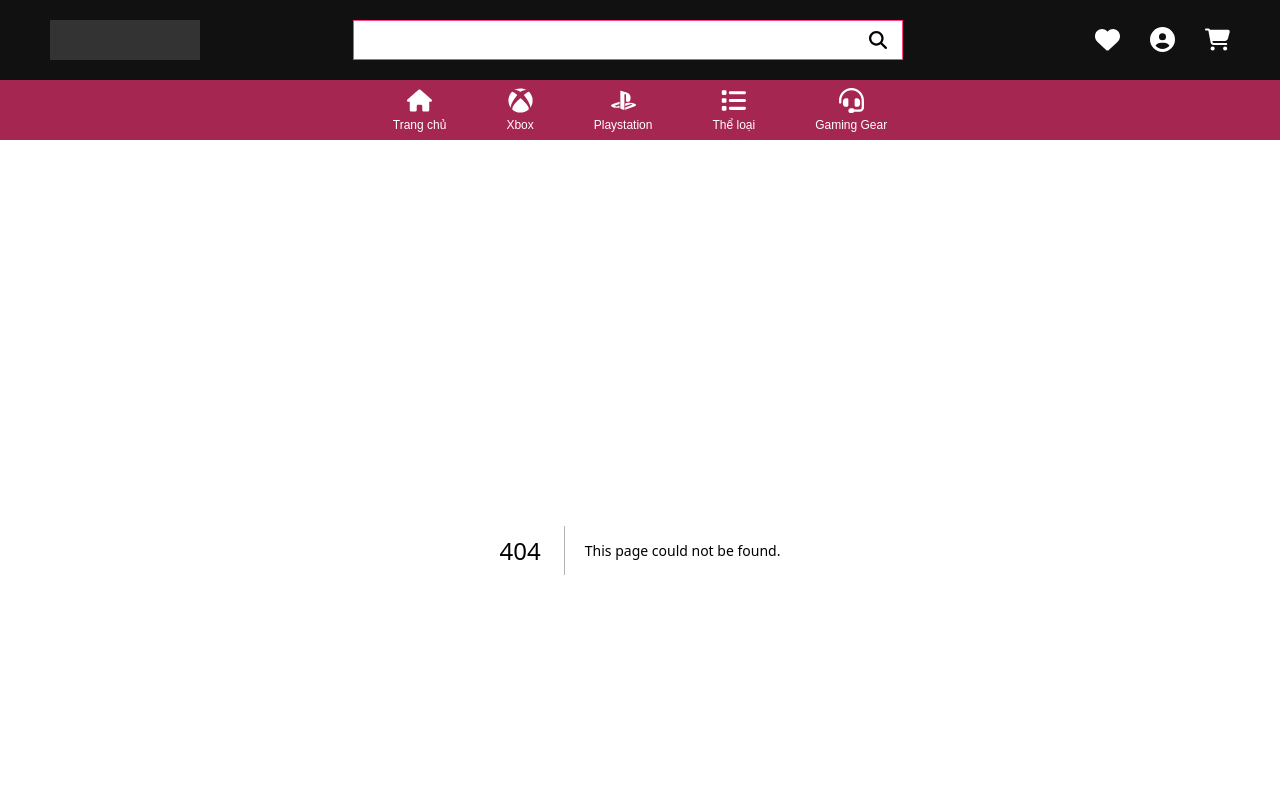
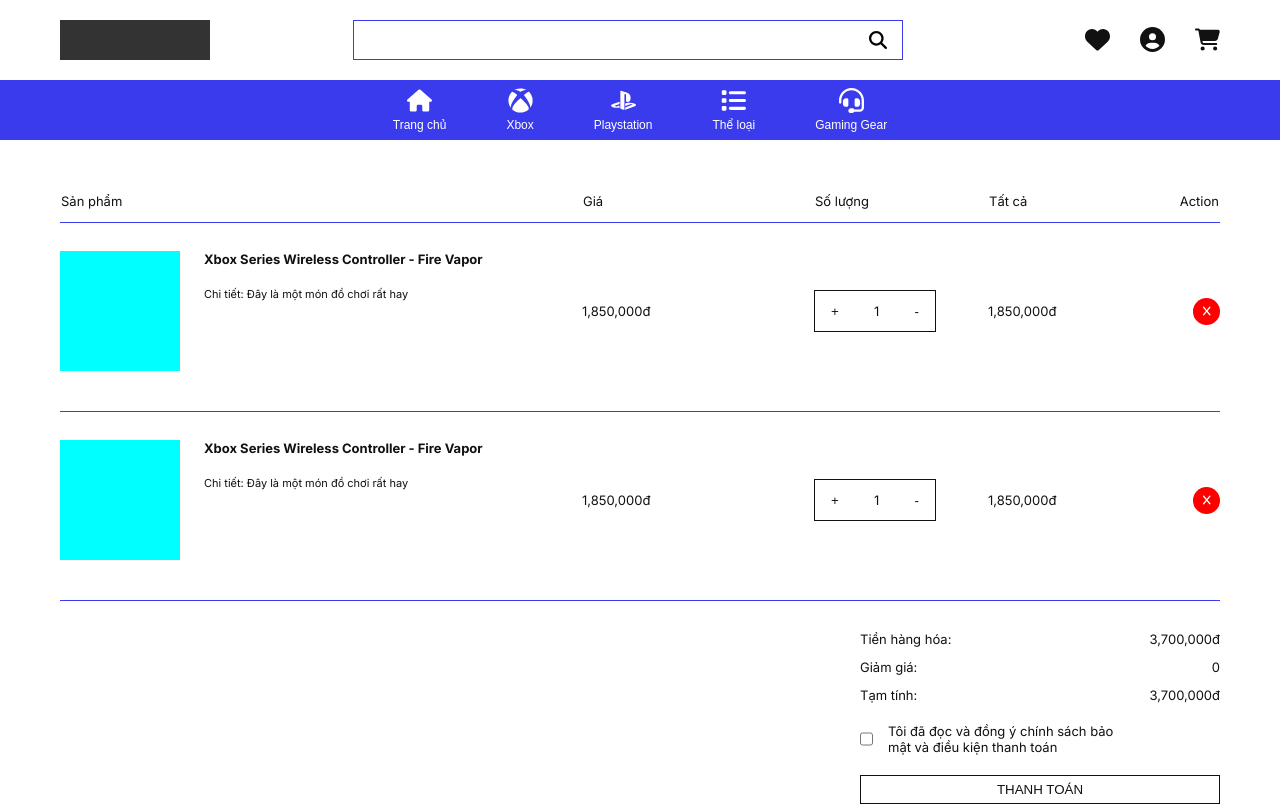
Before and after one commit to springschool623/project-pixel-plaza, a Next.js app: page /pages/cart in a window 1280 px wide. Before the commit this address had no page. Shown: the top 805 px of the page. Built offline with nearby package versions, Linux system fonts and the light colour scheme.

Commit message:
UpdatePageCart

```diff
--- a/src/app/components/Header.tsx
+++ b/src/app/components/Header.tsx
@@ -26,7 +26,7 @@
           </Link>
         </li>
         <li className={styles.headerItem}>
-          <Link href="/cart">
+          <Link href="/pages/cart">
               <FontAwesomeIcon icon={faShoppingCart} className={styles.headerIcon}/>
           </Link>
         </li>
--- a/src/app/globals.css
+++ b/src/app/globals.css
@@ -3,18 +3,19 @@
 
 /* styles/colors/colors.css */
 :root {
-  --primary-color: #111111;
+  --primary-color: #ffffff;
   --nav-bar-color: #5d009c;
   --accent-color: #e74c3c;
   --background-color: #ecf0f1;
   --text-color: #2c3e50;
   --header-bg-color: #000;
   --header-logo-bg-color: #333;
-  --primary-text-color: #fff;
+  --primary-text-color: #111111;
   --header-hover-color: #ff4081;
   --gradient-start: #590592;
   --gradient-center: #590592;
   --gradient-end: #135bec;
+  --secondary-color: #3b3bee;
 }
 
 body {
--- /dev/null
+++ b/src/app/pages/cart/page.tsx
@@ -0,0 +1,92 @@
+"use client";
+
+import { useState } from 'react';
+import styles from '../../../../styles/Cart.module.css';
+import { FontAwesomeIcon } from '@fortawesome/react-fontawesome';
+import { faTrash, faX } from '@fortawesome/free-solid-svg-icons';
+
+export default function Cart() {
+  // Initial quantities for each product row
+  const initialQuantities = [1, 1];
+  const [quantities, setQuantities] = useState(initialQuantities);
+
+  const handleIncrement = (index: any) => {
+    const newQuantities = [...quantities];
+    newQuantities[index] += 1;
+    setQuantities(newQuantities);
+  };
+
+  const handleDecrement = (index: any) => {
+    const newQuantities = [...quantities];
+    if (newQuantities[index] > 1) {
+      newQuantities[index] -= 1;
+      setQuantities(newQuantities);
+    }
+  };
+
+  const products = [
+    {
+      name: 'Xbox Series Wireless Controller - Fire Vapor',
+      details: 'Chi tiết: Đây là một món đồ chơi rất hay',
+      price: 1850000
+    },
+    {
+      name: 'Xbox Series Wireless Controller - Fire Vapor',
+      details: 'Chi tiết: Đây là một món đồ chơi rất hay',
+      price: 1850000
+    }
+  ];
+
+  return (
+    <div>
+      <table className={styles.tableContent}>
+        <thead className={styles.tableHeader}>
+          <tr className={styles.tableRows}>
+            <th className={styles.tableDatas}>Sản phẩm</th>
+            <th>Giá</th>
+            <th>Số lượng</th>
+            <th>Tất cả</th>
+            <th>Action</th>
+          </tr>
+        </thead>
+        <tbody className={styles.tableBody}>
+          {products.map((product, index) => (
+            <tr className={styles.tableRows} key={index}>
+              <td className={styles.tableProduct}>
+                <div className={styles.tableProductImage}></div>
+                <div className={styles.tableProductInfo}>
+                  <span>{product.name}</span>
+                  <span>{product.details}</span>
+                </div>
+              </td>
+              <td className={styles.tablePrice}>{product.price.toLocaleString()}đ</td>
+              <td className={styles.tableQuantity}>
+                <div className={styles.quantityCount}>
+                  <button onClick={() => handleIncrement(index)}>+</button>
+                  <span>{quantities[index]}</span>
+                  <button onClick={() => handleDecrement(index)}>-</button>
+                </div>
+              </td>
+              <td className={styles.tableTotal}>{(product.price * quantities[index]).toLocaleString()}đ</td>
+              <td className={styles.tableAction}>
+                <button>
+                  <FontAwesomeIcon icon={faX} />
+                </button>
+              </td>
+            </tr>
+          ))}
+        </tbody>
+      </table>
+      <div className={styles.cartTotal}>
+        <div className={styles.payContent}>
+          <label>Tiền hàng hóa: <span>{(products.reduce((total, product, index) => total + (product.price * quantities[index]), 0)).toLocaleString()}đ</span></label>
+          <label>Giảm giá: <span>0</span></label>
+          <label>Tạm tính: <span>{(products.reduce((total, product, index) => total + (product.price * quantities[index]), 0)).toLocaleString()}đ</span></label>
+          <label><input type="checkbox"/>Tôi đã đọc và đồng ý chính sách bảo mật và điều kiện thanh toán</label>
+          <button>THANH TOÁN</button>
+          <label>Đăng nhập hoặc đăng ký để nhận thêm nhiều thông tin ưu đãi hơn</label>
+        </div>
+      </div>
+    </div>
+  );
+}
--- /dev/null
+++ b/styles/Cart.module.css
@@ -0,0 +1,145 @@
+.tableContent {
+    width: 100%;
+    box-sizing: border-box;
+    margin: 30px 0;
+    padding: 0 20px;
+    text-align: left;
+    font-size: 13px;
+}
+
+.tableRows {
+    height: 20px;
+}
+
+.tableContent, .tableRows {
+    border-bottom: 1px solid var(--secondary-color);
+    border-collapse: collapse;
+}
+
+.tableHeader th {
+    font-weight: normal;
+    height: 40px;
+}
+
+.tableRows td{
+    height: 120px;
+    padding: 0;
+    padding-top: 28px;
+    padding-bottom: 40px;
+}
+
+.tableRows th:last-child, .tableRows td:last-child{
+    text-align: right;
+}
+
+.tableProduct {
+    width: 100%;
+    display: flex;
+    align-items: center;
+}
+
+.tableProductImage {
+    aspect-ratio: 1;
+    height: 100%;
+    background-color: aqua;
+    margin-right: 24px;
+}
+
+.tableProductInfo {
+    display: flex;
+    flex-direction: column;
+    align-self: self-start;
+    gap: 20px;
+    font-weight: bolder;
+}
+
+.tableProductInfo span:nth-child(2) {
+    font-size: 11px;
+    font-weight: normal;
+}
+
+.tablePrice {
+    width: 20%;
+}
+
+.tableQuantity {
+    width: 15%;
+}
+
+.tableTotal {
+    width: 10%;
+}
+
+.quantityCount {
+    display: flex;
+    width: 120px;
+    border: 1px solid var(--primary-text-color);
+}
+
+.tableQuantity button {
+    color: var(--primary-text-color);
+    background-color: transparent;
+    border: none;
+    padding: 12px 16px;
+    cursor: pointer;
+  }
+
+.tableQuantity span {
+    display: inline-block;
+    width: 100%;
+    padding: 12px 16px;
+    text-align: center;
+}
+
+.tableAction {
+    width: 10%;
+}
+
+.tableAction button {
+    padding: 8px 10px;
+    border: none;
+    border-radius: 50%;
+    background-color: red;
+    color: white;
+    font-size: 10px;
+    cursor: pointer;
+}
+
+.cartTotal {
+    display: flex;
+    flex-direction: row-reverse;
+}
+
+.payContent {
+    display: flex;
+    flex-direction: column;
+    gap: 12px;
+    width: 360px;
+    height: 220px;
+    font-size: 13px;
+}
+
+.payContent label{
+    display: flex;
+    justify-content: space-between;
+}
+
+.payContent label input {
+    margin: 0;
+    margin-right: 15px;
+    cursor: pointer;
+}
+
+.payContent label:nth-child(4){
+    margin: 8px 0;
+    width: 270px;
+}
+
+.payContent button {
+    padding: 6px 12px;
+    border: 0;
+    border: 1px solid var(--primary-text-color);
+    background-color: var(--primary-color);
+    color: var(--primary-text-color);
+    cursor: pointer;
+}
--- a/styles/Footer.module.css
+++ b/styles/Footer.module.css
@@ -1,7 +1,8 @@
 .footer {
     height: 320px;
-    padding: 30px 50px;
-    background-color: blue;
+    padding: 30px 60px;
+    background-color: #F5F5F5;
+    border-top: 1px solid var(--primary-text-color);
 }
 
 .footerContent {
--- a/styles/Header.module.css
+++ b/styles/Header.module.css
@@ -2,7 +2,7 @@
 .header {
     background-color: var(--primary-color);
     height: 80px;
-    padding: 0 50px;
+    padding: 0 60px;
     display: flex;
     align-items: center;
     justify-content: space-between;
@@ -25,7 +25,7 @@
     height: 40px;
     justify-content: center;
     align-items: center;
-    border: 1.5px solid #ff4081;
+    border: 1.5px solid var(--secondary-color);
     box-sizing: border-box;
   }
 
@@ -80,4 +80,9 @@
   .headerIcon {
     width: 25px;
     height: 25px;
+    color: var(--primary-text-color);
   }
+
+  .headerIcon:hover {
+    color: var(--secondary-color);
+  }
--- a/styles/HomePage.module.css
+++ b/styles/HomePage.module.css
@@ -1,4 +1,4 @@
 .homeBiggestBanner {
     height: 400px;
-    background-color: red;
+    background-color: var(--secondary-color);
 }
--- a/styles/NavigationBar.module.css
+++ b/styles/NavigationBar.module.css
@@ -3,7 +3,7 @@
     position: relative;
     display: flex;
     justify-content: center;
-    background-color: #a52751;
+    background-color: var(--secondary-color);
   }
 
   .navList {
@@ -67,5 +67,5 @@
     margin-top: 10px;
     width: 100%;
     height: 500px;
-    background-color: blue;
+    background-color: var(--primary-text-color);
   }
```
